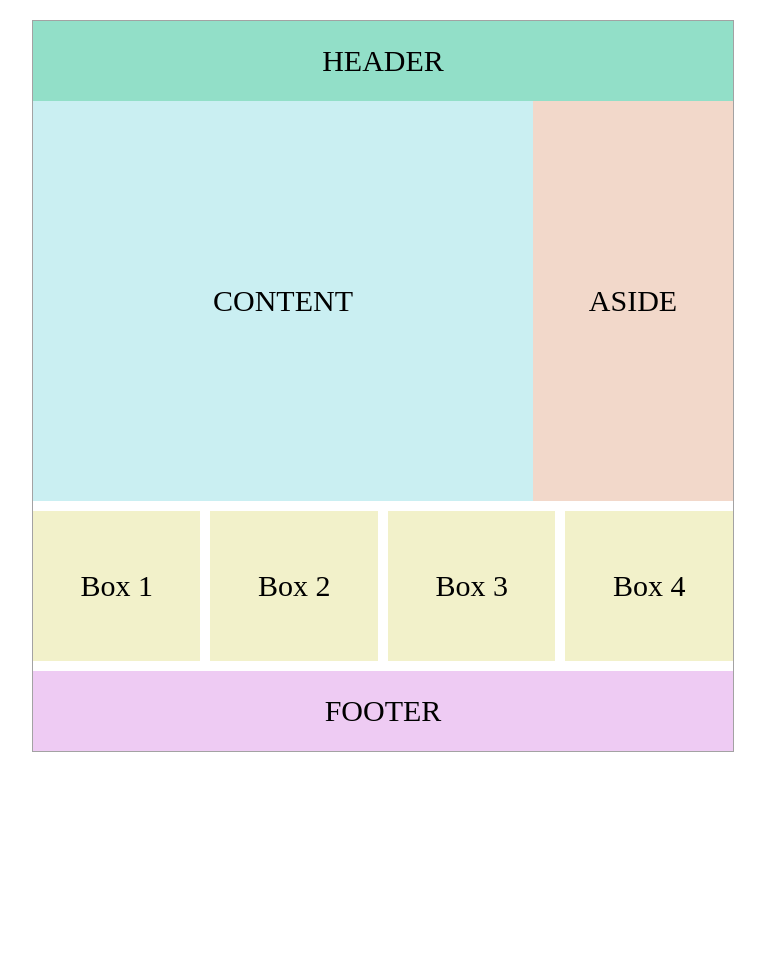
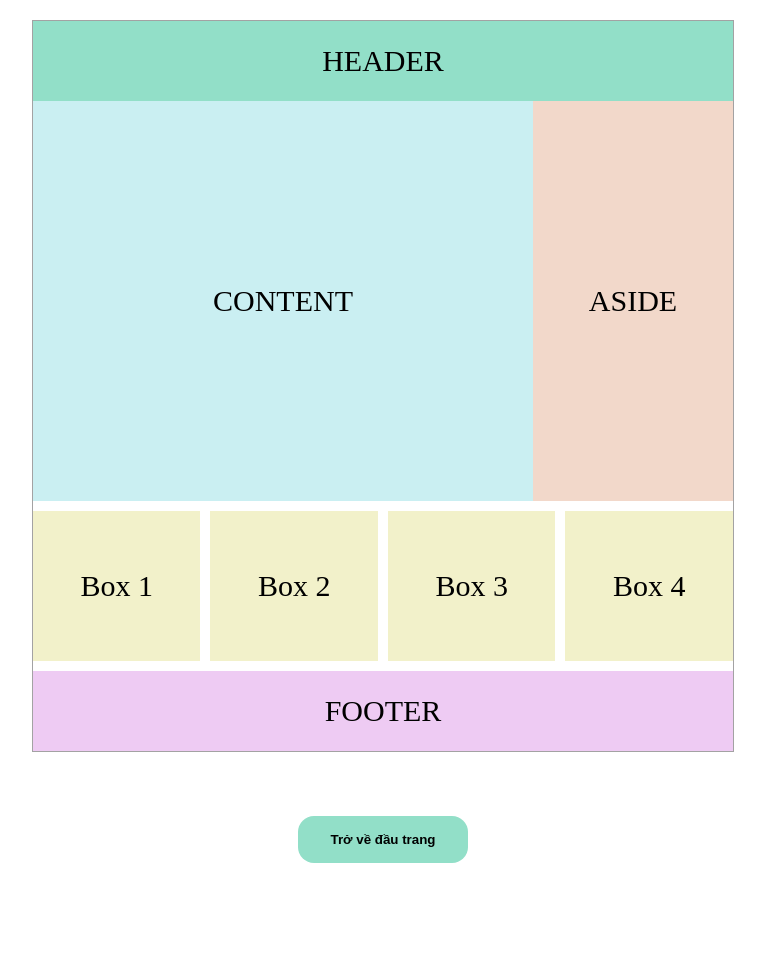
Before and after one commit to UyenPun/Create-3-Repo-with-3-Branch, a plain HTML site: page index.html in a window 1280 px wide. Shown: the whole page, without its empty margins (257-1022 px from the left). Before the commit the page ends 800 px from the top, so only its background shows below. Drawn offline with Linux system fonts and the light colour scheme.

Commit message:
Add Branch 3.

```diff
--- a/assets/sass/main.scss
+++ b/assets/sass/main.scss
@@ -91,3 +91,24 @@ footer {
     width: 100%;
   }
 }
+
+// Button
+a {
+  text-decoration: none;
+  color: black;
+  font-weight: bold;
+}
+
+.button {
+  margin-top: 4rem;
+  width: 100%;
+  height: 10rem;
+  text-align: center;
+}
+
+button {
+  border: none;
+  border-radius: 1rem;
+  padding: 1rem 2rem;
+  background-color: #92dfc8;
+}
--- a/index.html
+++ b/index.html
@@ -15,7 +15,7 @@
 
   <div id="layout">
     <!-- HEADER:  -->
-    <header>HEADER</header>
+    <header id="header">HEADER</header>
 
     <!-- main: -->
     <main>
@@ -40,6 +40,13 @@
     <!-- / id layout -->
   </div>
 
+  <div class="button">
+    <button type="button">
+      <a href="#header">
+        Trở về đầu trang
+      </a>
+    </button>
+  </div>
 </body>
 
 </html>
```
Also changed, not shown: assets/css/main.css, assets/css/main.min.css.
